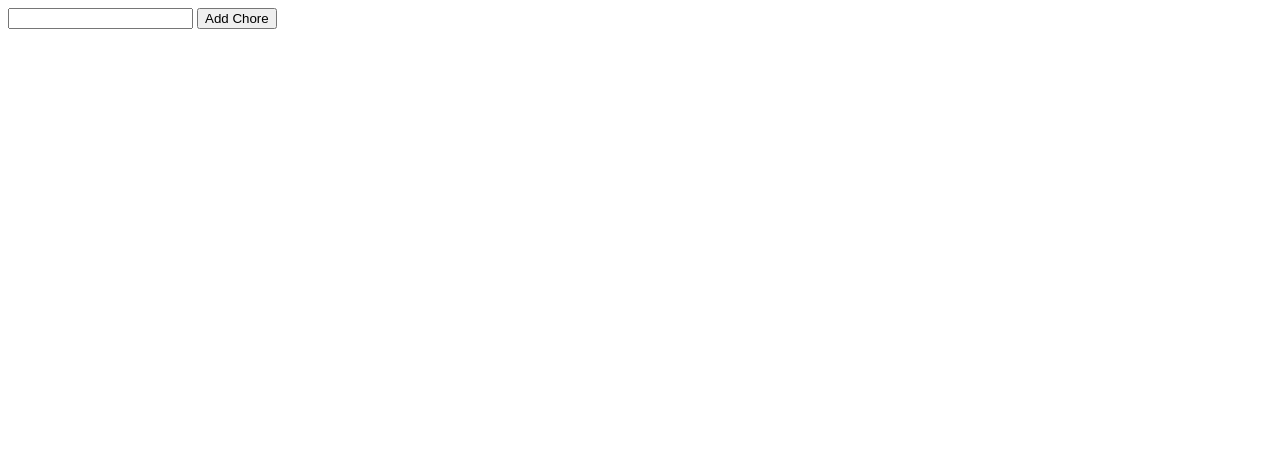
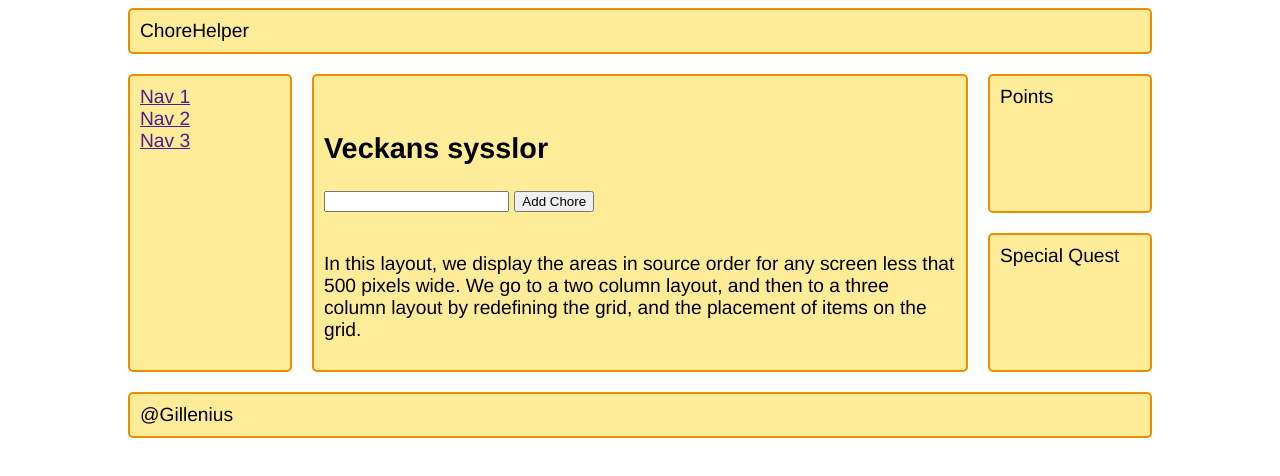
Before and after one commit to Citronpeppar/ChoresHelper, a plain HTML site: page index.html in a window 1280 px wide. Drawn offline with Linux system fonts and the light colour scheme.

Commit message:
Put grid layout in

```diff
--- a/index.html
+++ b/index.html
@@ -2,10 +2,23 @@
 <html lang="en">
 <head>
 	<meta charset="UTF-8">
+	<link rel="stylesheet" href="style.css">
 	<title>ChoresHelper</title>
 </head>
 <body>
-	<main>
+	<div class="wrapper">
+        <header class="main-head">ChoreHelper</header>
+        <nav class="main-nav">
+        	<!--Dont know if a main nav is needed yet-->
+            <ul>
+                <li><a href="">Nav 1</a></li>
+                <li><a href="">Nav 2</a></li>
+                <li><a href="">Nav 3</a></li>
+            </ul>
+        </nav>
+        <article class="content">
+
+            <h1>Veckans sysslor</h1>
 			<input id="enter" type="text">
 			<input type="button" value="Add Chore" onclick="displayNewChore()">
 			<br>
@@ -14,7 +27,13 @@
 				<ul>
 				</ul>
 			</div>
-	</main>
+            <p>In this layout, we display the areas in source order for any screen less that 500 pixels wide. We go to a two column layout, and then to a three column layout by redefining the grid, and the placement of items on the grid.</p>
+
+        </article>
+        <aside class="side">Points</aside>
+        <div class="ad">Special Quest</div>
+        <footer class="main-footer">@Gillenius</footer>
+</div>
 
 	<script src="scripts.js"></script>
 </body>
--- a/scripts.js
+++ b/scripts.js
@@ -4,6 +4,8 @@ var savedChores = [
 	"Klappa katten"
 
 ];
+
+//*document.getElementById("listTwo").children[0].innerHTML += "<li>"+savedChores [savedChores.] + "</li>";
 
 function displayNewChore()
 {
--- a/style.css
+++ b/style.css
@@ -0,0 +1,87 @@
+* {box-sizing: border-box;}
+
+    .wrapper {
+        max-width: 1024px;
+        margin: 0 auto;
+        font: 1.2em Helvetica, arial, sans-serif;
+    }
+
+    .wrapper > * {
+        border: 2px solid #f08c00;
+        background-color: #ffec99;
+        border-radius: 5px;
+        padding: 10px;
+    }
+
+    nav ul {
+        list-style: none;
+        margin: 0;
+        padding: 0;
+    }
+
+.main-head {
+  grid-area: header;
+}
+
+.content {
+  grid-area: content;
+}
+
+.main-nav {
+  grid-area: nav;
+}
+
+.side {
+  grid-area: sidebar;
+}
+
+.ad {
+  grid-area: ad;
+}
+
+.main-footer {
+  grid-area: footer;
+}
+
+.wrapper {
+  /* Basic layout for the grid. Uses mobile first. */
+  display: grid;
+  grid-gap: 20px;
+  grid-template-areas:
+    "header"
+    "nav"
+    "content"
+    "sidebar"
+    "ad"
+    "footer";
+}
+
+@media (min-width: 500px) {
+  .wrapper {
+    /* Media means the grid is changening when the view is in a specific size. 500px here. */
+    grid-template-columns: 1fr 3fr;
+    grid-template-areas:
+      "header  header"
+      "nav     nav"
+      "sidebar content"
+      "ad      footer";
+  }
+  nav ul {
+    display: flex;
+    justify-content: space-between;
+  }
+}
+@media (min-width: 700px) {
+  .wrapper {
+    /* Media means the grid is changening when the view is in a specific size. 700px here. */
+    grid-template-columns: 1fr 4fr 1fr;
+    grid-template-areas:
+      "header header  header"
+      "nav    content sidebar"
+      "nav    content ad"
+      "footer footer  footer"
+   }
+   nav ul {
+     flex-direction: column;
+   }
+}
```
Lines whose indentation alone changed are shown as unchanged.
